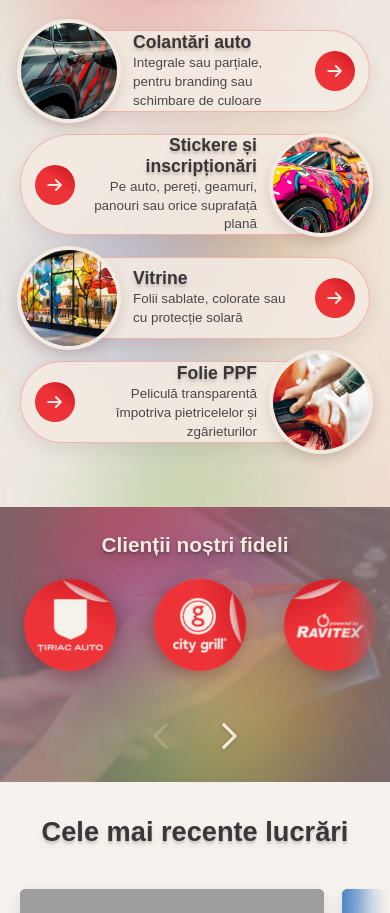
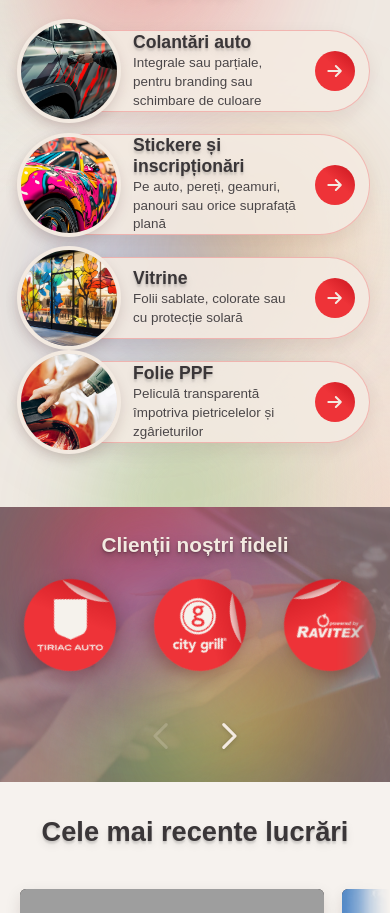
Before and after one commit to DianaDaraban/b360-website, a Next.js app: page / in a window 390 px wide. Shown: the part 861-1774 px from the top of the page. Built offline with nearby package versions, Linux system fonts and the light colour scheme; no server answers; grey boxes are pictures that could not be loaded; a web font is replaced by a local one.

Commit message:
Opt out of forced dark modes (color-scheme only light); phone fixes
- 'only light' stops Chrome auto dark / Samsung Internet from recolouring the site
- Home service pills keep one reading direction on phones
- 'Mai multe lucrări' no longer shows a count

```diff
--- a/app/globals.css
+++ b/app/globals.css
@@ -27,7 +27,7 @@
     --shadow: 0 6px 18px rgb(0 0 0 / 0.16);
     --ease-out: cubic-bezier(0.22, 1, 0.36, 1);
 
-    color-scheme: light;
+    color-scheme: only light;
 }
 
 *, *::before, *::after { box-sizing: border-box; }
--- a/app/home.module.css
+++ b/app/home.module.css
@@ -99,11 +99,14 @@
     text-decoration: none;
     transition: translate 0.45s var(--ease-out), box-shadow 0.45s var(--ease-out), border-color 0.35s, background 0.35s;
 }
-/* every second pill mirrors: the photo closes it on the right */
-.servicePills li:nth-child(even) .servicePill { grid-template-columns: auto 1fr var(--dot); padding: 0 0 0 14px; }
-.servicePills li:nth-child(even) .serviceDot { order: 3; }
-.servicePills li:nth-child(even) .serviceText { order: 2; text-align: right; }
-.servicePills li:nth-child(even) :global(.arrow-sticker) { order: 1; }
+/* from tablet up every second pill mirrors: the photo closes it on the right (phones keep one
+   reading direction, the text has too little room when it is right-aligned) */
+@media (min-width: 768px) {
+    .servicePills li:nth-child(even) .servicePill { grid-template-columns: auto 1fr var(--dot); padding: 0 0 0 14px; }
+    .servicePills li:nth-child(even) .serviceDot { order: 3; }
+    .servicePills li:nth-child(even) .serviceText { order: 2; text-align: right; }
+    .servicePills li:nth-child(even) :global(.arrow-sticker) { order: 1; }
+}
 .servicePill:hover, .servicePill:focus-visible {
     translate: 0 -4px;
     border-color: var(--red-logo);
--- a/app/layout.tsx
+++ b/app/layout.tsx
@@ -26,7 +26,8 @@ export const metadata: Metadata = {
 
 export const viewport: Viewport = {
     themeColor: "#f3eae1",
-    colorScheme: "light",
+    // "only light" stops forced dark modes (Chrome auto dark, Samsung Internet) from recolouring the site
+    colorScheme: "only light",
 }
 
 // LocalBusiness data so Google can show the address and phone next to the results
--- a/components/Gallery.tsx
+++ b/components/Gallery.tsx
@@ -84,7 +84,7 @@ export function Gallery({ items, categories, clients }: { items: Item[]; categor
             {shown < filtered.length && (
                 <p className={styles.more}>
                     <button className="btn-ghost on-light" onClick={() => setShown(s => s + PAGE)}>
-                        Mai multe lucrări ({filtered.length - shown})
+                        Mai multe lucrări
                     </button>
                 </p>
             )}
```
